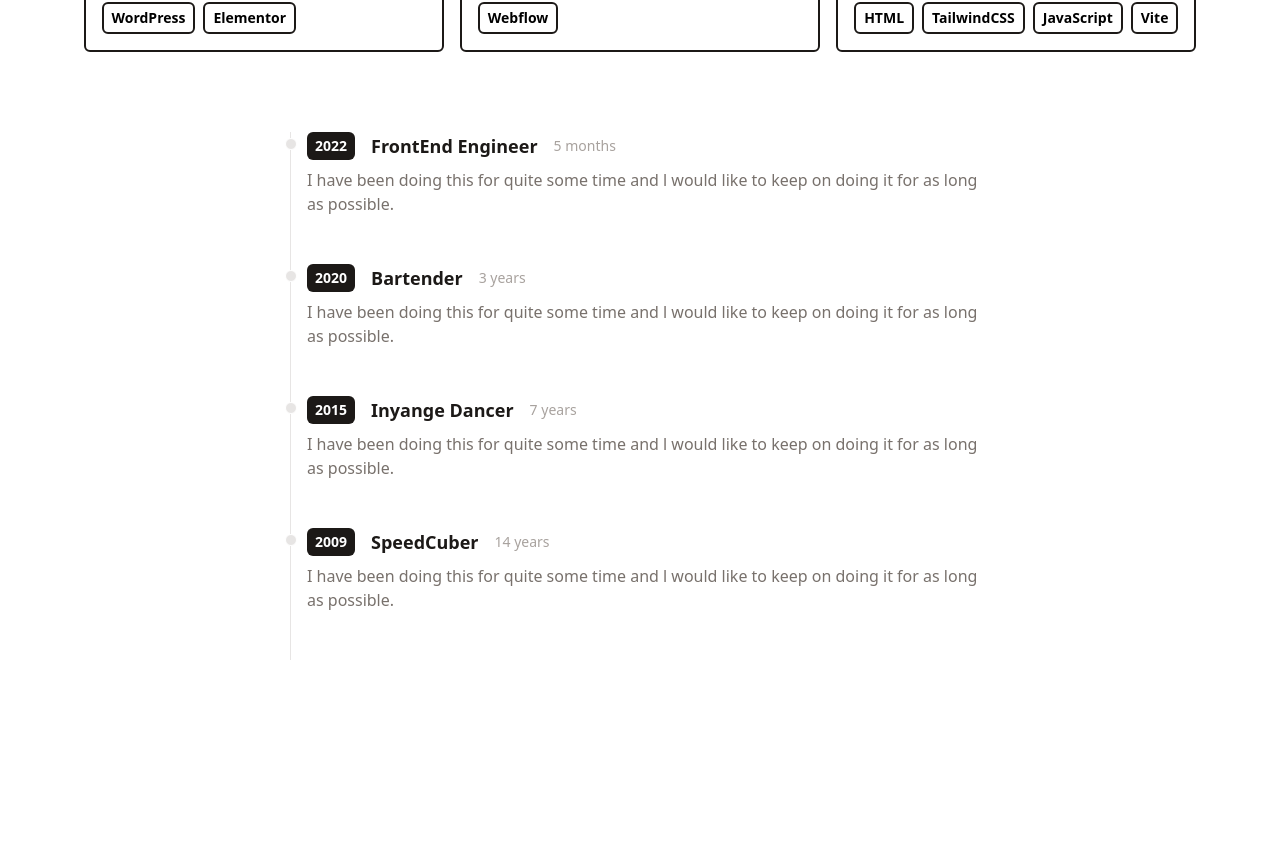
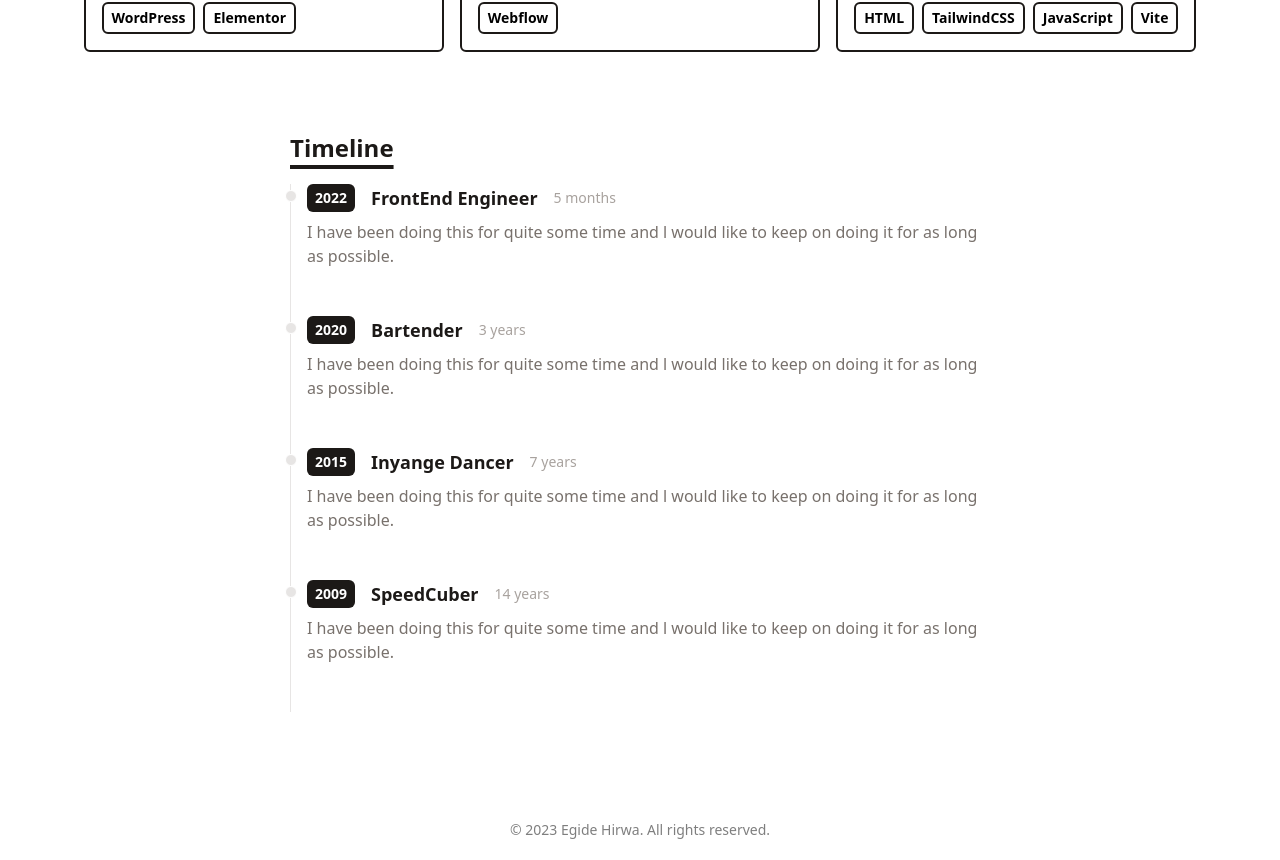
Before and after one commit to egidehirwa/portfolio, a React (Vite) app: page / in a window 1280 px wide. Shown: the part 520-1380 px from the top of the page. Before the commit the page ends 1260 px from the top, so only its background shows below. Built offline with nearby package versions, Linux system fonts and the light colour scheme; a web font is replaced by a local one.

Commit message:
feature: Added dynamic footer and section title

```diff
--- a/src/components/Footer.jsx
+++ b/src/components/Footer.jsx
@@ -1,7 +1,14 @@
 import React from "react";
 
 function Footer() {
-  return <div></div>;
+  return (
+    <div className="py-5 text-center">
+      {/* Social Icons */}
+      <p className="text-sm mt-2 opacity-50">
+        &copy; {new Date().getFullYear()} Egide Hirwa. All rights reserved.
+      </p>
+    </div>
+  );
 }
 
 export default Footer;
--- a/src/components/Timeline.jsx
+++ b/src/components/Timeline.jsx
@@ -1,11 +1,13 @@
 import React from "react";
 import timeline from "../data/timeline";
 import TimelineItem from "./TimelineItems";
+import Title from "./Title";
 
 function Timeline() {
   return (
     <div className="flex flex-col md:flex-row justify-center my-20 mx-10">
       <div className="w-full md:w-7/12">
+        <Title>Timeline</Title>
         {timeline.map((item) => (
           <TimelineItem
             year={item.year}
--- /dev/null
+++ b/src/components/Title.jsx
@@ -0,0 +1,14 @@
+import React from "react";
+
+function Title({ children, id }) {
+  return (
+    <h1
+      id={id && id}
+      className="text-2xl font-bold underline underline-offset-8 decoration-4 mb-5 text-stone-900"
+    >
+      {children}
+    </h1>
+  );
+}
+
+export default Title;
```
